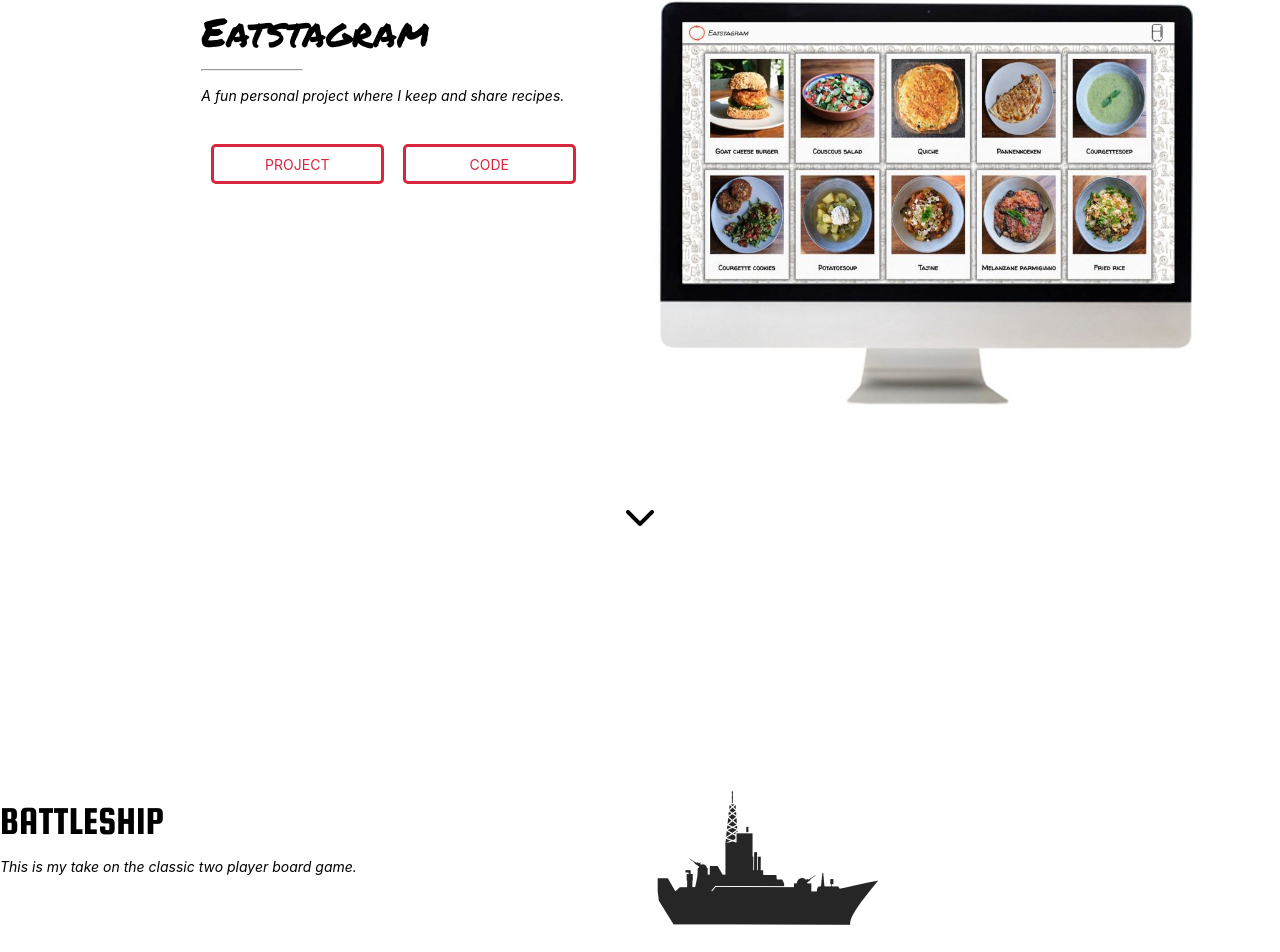
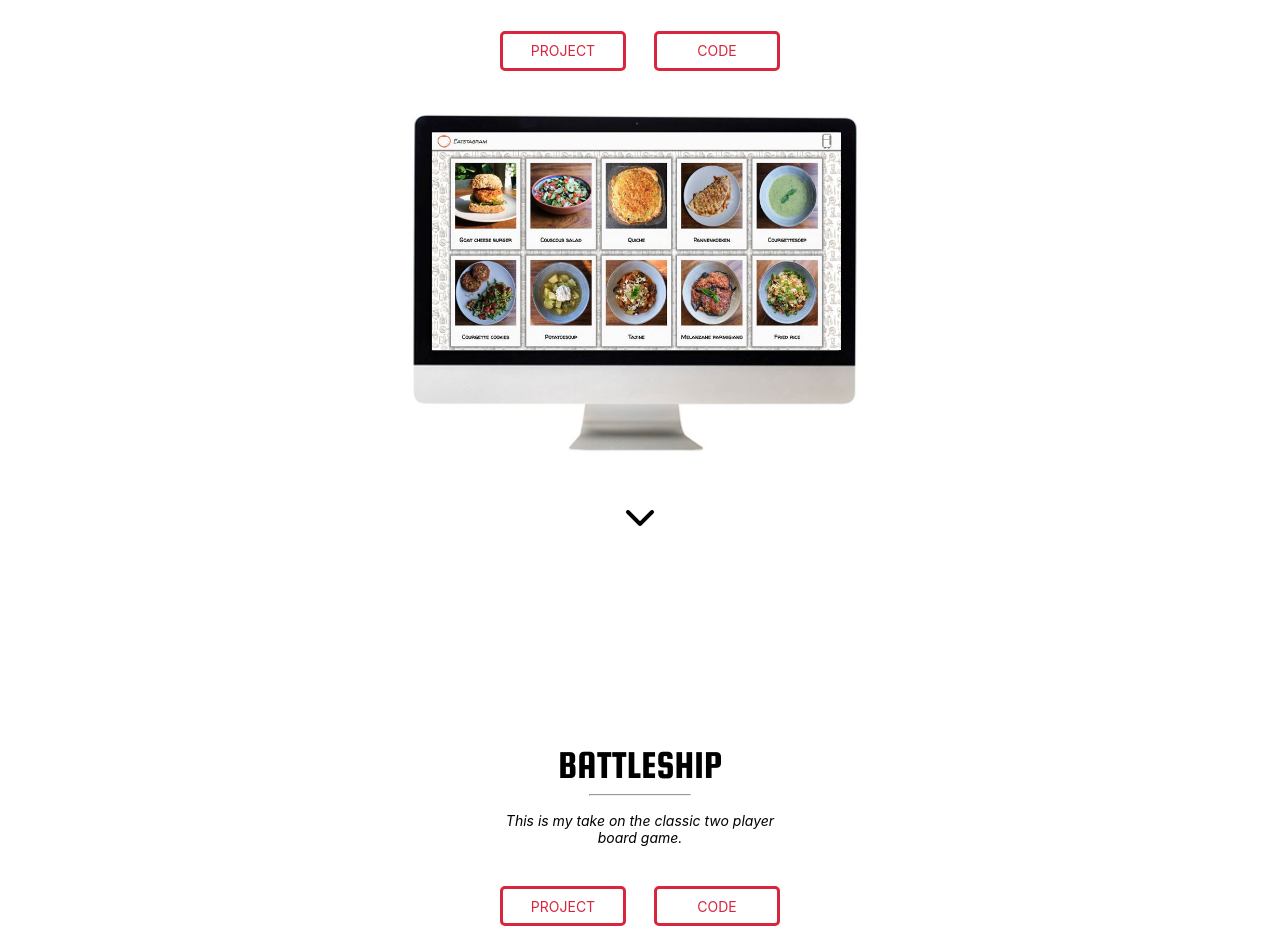
Before and after one commit to ronnoc5991/portfolio, a React (Create React App) app: page / in a window 1280 px wide. Shown: the part 1027-1979 px from the top of the page. Built offline with nearby package versions, Linux system fonts and the light colour scheme.

Commit message:
end of day

```diff
--- a/src/App.css
+++ b/src/App.css
@@ -149,7 +149,7 @@ a:visited {
   animation-duration: 800ms;
   animation-timing-function: ease-in-out;
   animation-iteration-count: infinite;
-  z-index: 5;
+  z-index: 4;
 }
 
 @keyframes bounceArrow {
@@ -258,35 +258,57 @@ a:visited {
 
 .Projects {
   width: 100%;
+  box-sizing: border-box;
+  padding: 0 10vw;
 }
 
 .project {
+  height: 100vh;
   width: 100%;
   position: relative;
   display: grid;
-  grid-template-columns: 1fr 1fr;
-  justify-content: center;
-  align-items: center;
-  text-align: center;
-  height: 100vh;
   padding-top: 10vh;
   box-sizing: border-box;
+  /* border: 1px solid red; */
+}
+
+#project-1 {
+  grid-template-columns: 2fr 3fr;
+}
+
+#project-1 .project-information {
+  grid-column: 1 / 2;
+  margin: 10vh auto auto 10vw;
+}
+
+#project-1 .image-container {
+  grid-column: 2 / 3;
+}
+
+#project-2 {
+  grid-template-columns: 3fr 2fr;
+}
+
+#project-2 .image-container {
+  grid-column: 1 / 2;
+}
+
+#project-2 .project-information {
+  grid-column: 2 / 3;
+  margin: 10vh 10vw auto auto;
 }
 
 .project-information {
-  margin: 20vh 0 auto auto;
-  width: 30vw;
-  min-width: 300px;
-  height: 40vh;
-  grid-column: 1 / 2;
+  width: 20vw;
+  height: 30vh;
   display: flex;
   flex-direction: column;
-  justify-content: flex-start;
+  justify-content: space-around;
+  /* border: 1px solid blue; */
 }
 
 .project .image-container img {
-  grid-column: 2 / 3;
-  margin: auto auto auto 0;
+  margin: 10vh auto auto auto;
   display: block;
   max-width:100vw;
   max-height:60vh;
@@ -326,10 +348,10 @@ a:visited {
 }
 
 .button-container {
-  width: 100%;
+  width: auto;
   display: flex;
   flex-wrap: wrap;
-  justify-content: space-around;
+  justify-content: space-between;
 }
 
 .button-container a {
@@ -402,6 +424,7 @@ a:visited {
 
 .Contact .button {
   justify-content: space-around;
+  width: 200px;
 }
 
 .Contact .button {
@@ -424,20 +447,35 @@ a:visited {
 
 /* MEDIA QUERIES */
 
-@media (max-width: 1025px) {
+@media (max-width: 1600px) {
   .project {
     display: flex;
     flex-direction: column;
-    justify-content: flex-start;
+    justify-content: space-around;
+    align-items: center;
+    padding-bottom: 10vh;
+  }
+
+  #project-1 .project-information {
+    margin: auto;
+  }
+
+  #project-2 .project-information {
+    margin: auto;
+  }
+
+  #project-2 .image-container {
+    order: 2;
   }
 
   .project-information {
     margin: 5vh auto 0 auto;
     height: 25vh;
+    height: auto;
+    min-width: 280px;
   }
 
   .project-title h4 {
-    font-size: 5vh;
     text-align: center;
   }
 
@@ -446,28 +484,12 @@ a:visited {
   }
 
   .project-title p {
-    font-size: 12px;
     text-align: center;
-  }
-
-  .technology-container {
-    margin: 0 0 2vh 0;
-  }
-
-  .technology-container h3 {
-    font-size: 12px;
-    margin: 0 0 5px 0;
-  }
-
-  .technology-container img {
-    height: 40px;
-  }
-
-  .technology-container #odd {
-    height: 32px;
   }
 
   .project .image-container img {
     margin: auto;
+    max-height: 50vh;
+    max-width: 90vw;
   }
 }
--- a/src/Projects.js
+++ b/src/Projects.js
@@ -17,7 +17,10 @@ const Projects = () => {
                         <div className="project-title eatstagram">
                             <h4>Eatstagram</h4>
                             <hr/>
-                            <p>A fun personal project where I keep and share recipes.</p>
+                            <p>
+                                A fun personal project where I keep and share recipes.
+                                Built with React and Google Firebase.
+                            </p>
                         </div>
 
                         {/* <div className="technology-container">
@@ -52,12 +55,16 @@ const Projects = () => {
                 </div>
 
                 <div className="project" id="project-2">
+
+                    <div className="image-container">
+                        <img src={ BattleshipImage } alt=""/>
+                    </div>
+
+                    <div className="project-information">
                         <div className="project-title battleship">
                             <h4>BATTLESHIP</h4>
+                            <hr/>
                             <p>This is my take on the classic two player board game.</p>
-                    </div>
-                    <div className="image-container">
-                        <img src={ BattleshipImage } alt=""/>
                         </div>
                         <div className="button-container">
                             <a href="https://ronnoc5991.github.io/battleship-react/" target="_blank">
@@ -67,13 +74,18 @@ const Projects = () => {
                                 <div className="button">CODE</div>
                             </a>
                         </div>
-                    <div className="technology-container">
+                    </div>
+
+                    {/* <div className="technology-container">
                         <h3>Built with:</h3>
                         <img src={ ReactImage } title="React" alt=""/>
                         <img src={ HTML } title="HTML" alt=""/>
                         <img src={ CSS } title="CSS" alt=""/>
                         <img src={ Jest } title="Jest" alt="" id="odd"/>
-                    </div>
+                    </div>  */}
+
+
+
                     <div className="arrow-down">
                         <a href="#about">
                             <i className="fa fa-chevron-down fa-2x"></i>
```
Lines whose indentation alone changed are shown as unchanged.
